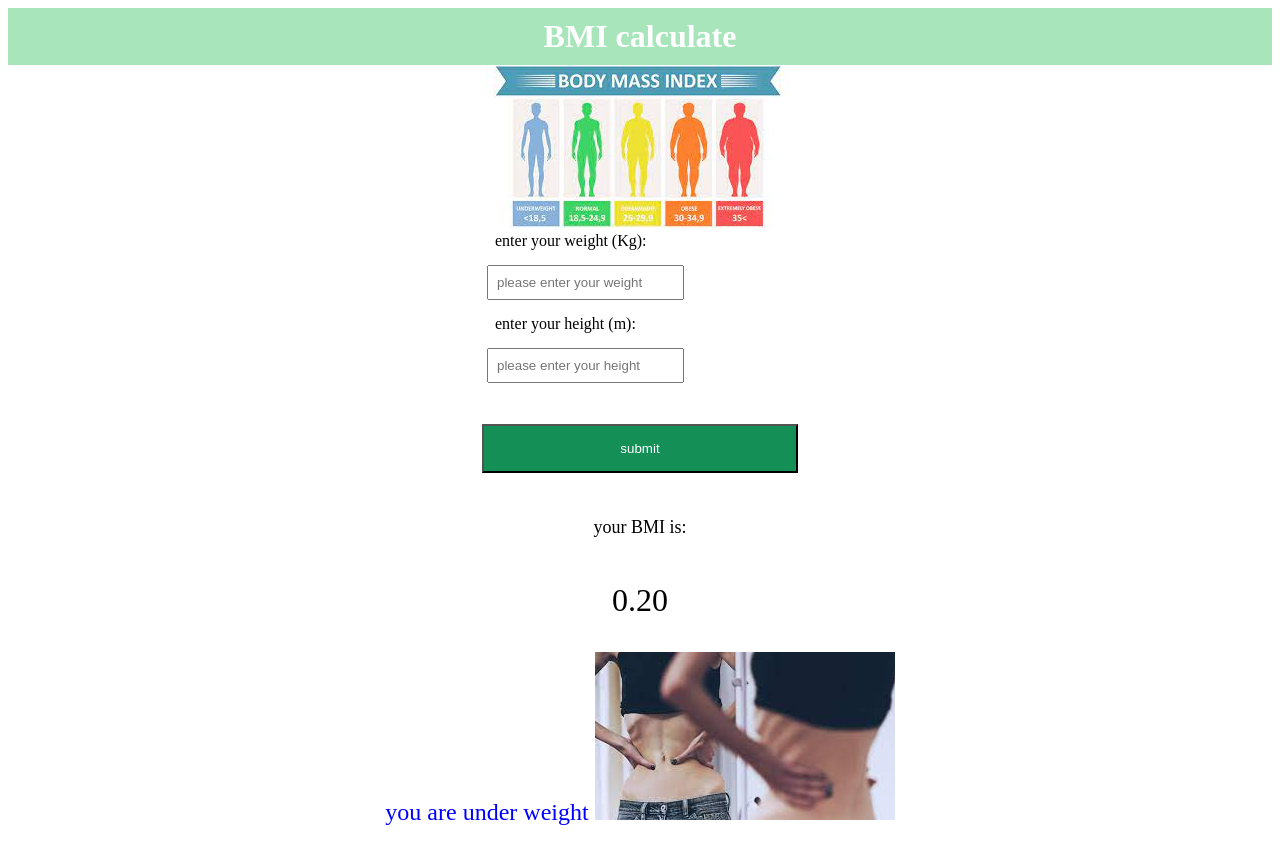
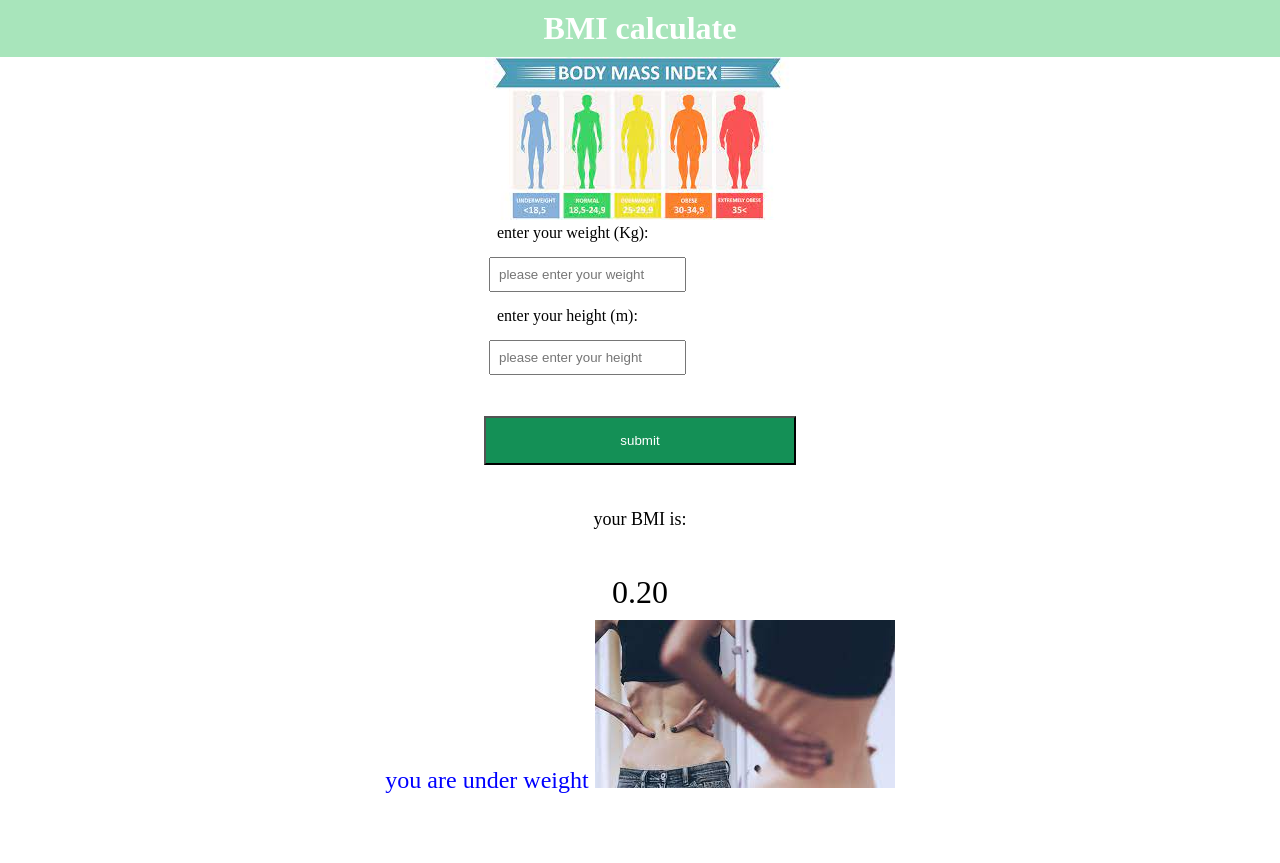
Before and after one commit to ninamalek1364/exercise4--ja, a plain HTML site: page calculate BMI/index.html in a window 1280 px wide. Both pictures are taken after typing "5", "5" into the empty fields and a click on the button "submit". After the commit the page ends 800 px from the top, so only its background shows below. Drawn offline with Linux system fonts and the light colour scheme.

Commit message:
Update index.html
clean codes

```diff
--- a/calculate BMI/index.html
+++ b/calculate BMI/index.html
@@ -1,3 +1,4 @@
+
 <!DOCTYPE html>
 <html lang="en">
     <head>
@@ -6,6 +7,11 @@
         <title>BMI calculate</title>
     </head>
     <style>
+        * {
+            padding: 0;
+            margin: 0;
+            box-sizing: border-box;
+        }
         h1 {
             background-color: rgb(168, 229, 187);
             color: white;
@@ -67,36 +73,36 @@
 
         <p id="heading"></p>
         <p id="bmi" class="flex"></p>
-        <div class="result" style="display: flex;justify-content: center;">
-            <p id="result" style="text-align: center;padding: 5px;"></p>
+        <div class="result" style="display: flex; justify-content: center">
+            <p id="result" style="text-align: center; padding: 5px"></p>
         </div>
 
         <script>
             function calculateBMI() {
-                let weight = document.getElementById("weight").value;
-                let height = document.getElementById("height").value;
+                let weight = Number(document.getElementById("weight").value);
+                let height = Number(document.getElementById("height").value);
                 document.getElementById("weight").value = "";
                 document.getElementById("height").value = "";
                 let BMI = weight / (height * height);
 
                 document.getElementById("heading").innerHTML = "your BMI is:";
                 document.getElementById("bmi").innerHTML = BMI.toFixed(2);
-
+                let result = document.getElementById("result");
                 if (BMI < 18) {
-                    document.getElementById("result").innerHTML = `you are under weight
+                    result.innerHTML = `you are under weight
 
                     <img src="img/download1.jpeg" alt=""> `;
 
-                    document.getElementById("result").style.color = "blue";
+                    result.style.color = "blue";
                 } else if (BMI >= 18 && BMI < 30) {
-                    document.getElementById("result").innerHTML = `you are normal and healthy
+                    result.innerHTML = `you are normal and healthy
                     <img src="img/download2.jpeg" alt=""> `;
-                    document.getElementById("result").style.color = "green";
+                    result.style.color = "green";
                 } else if (BMI >= 30) {
                     document.getElementById(
                         "result"
                     ).innerHTML = `you are fat    <br>    <img src="img/download3.jpeg" alt=""> `;
-                    document.getElementById("result").style.color = "red";
+                    result.style.color = "red";
                 }
             }
         </script>
```
